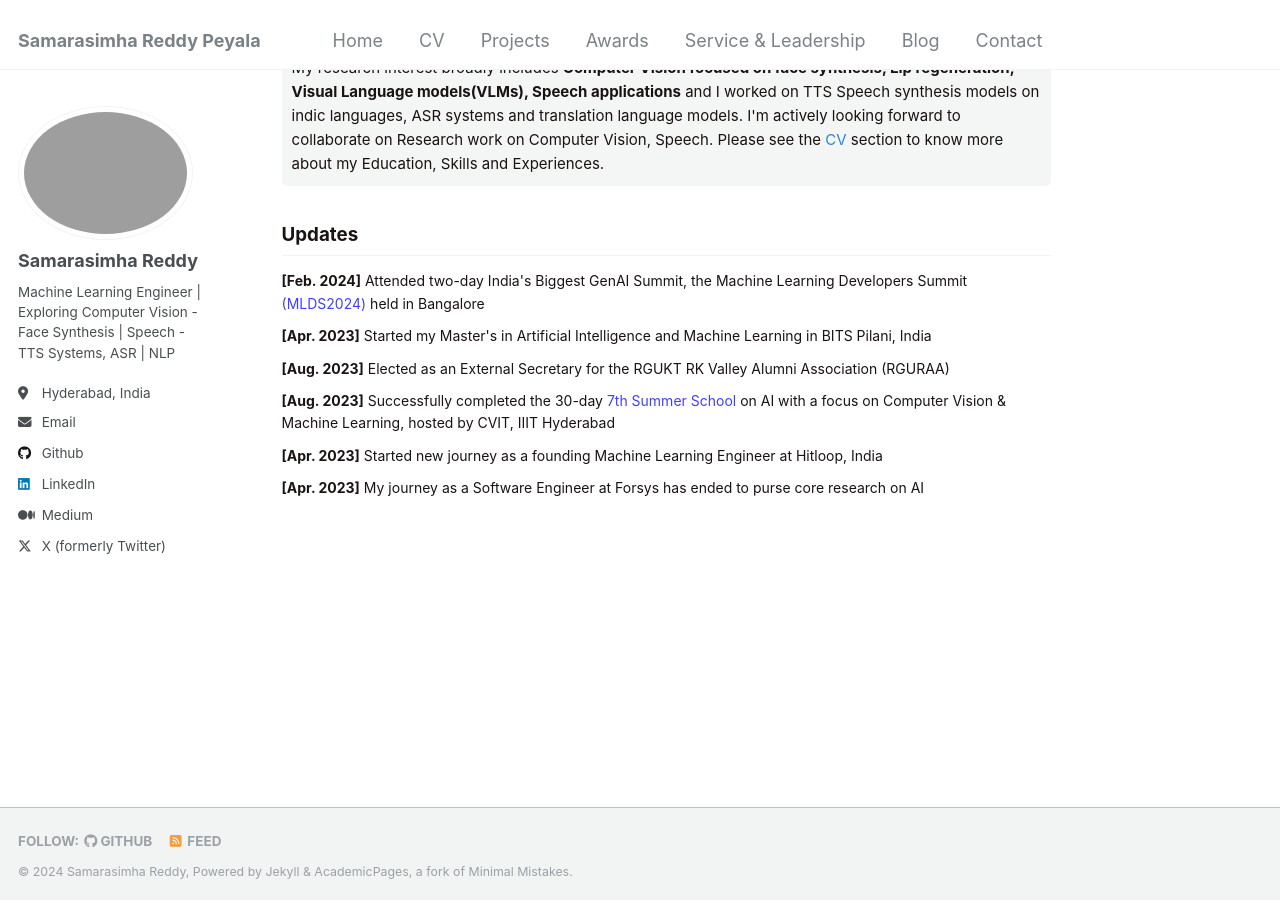
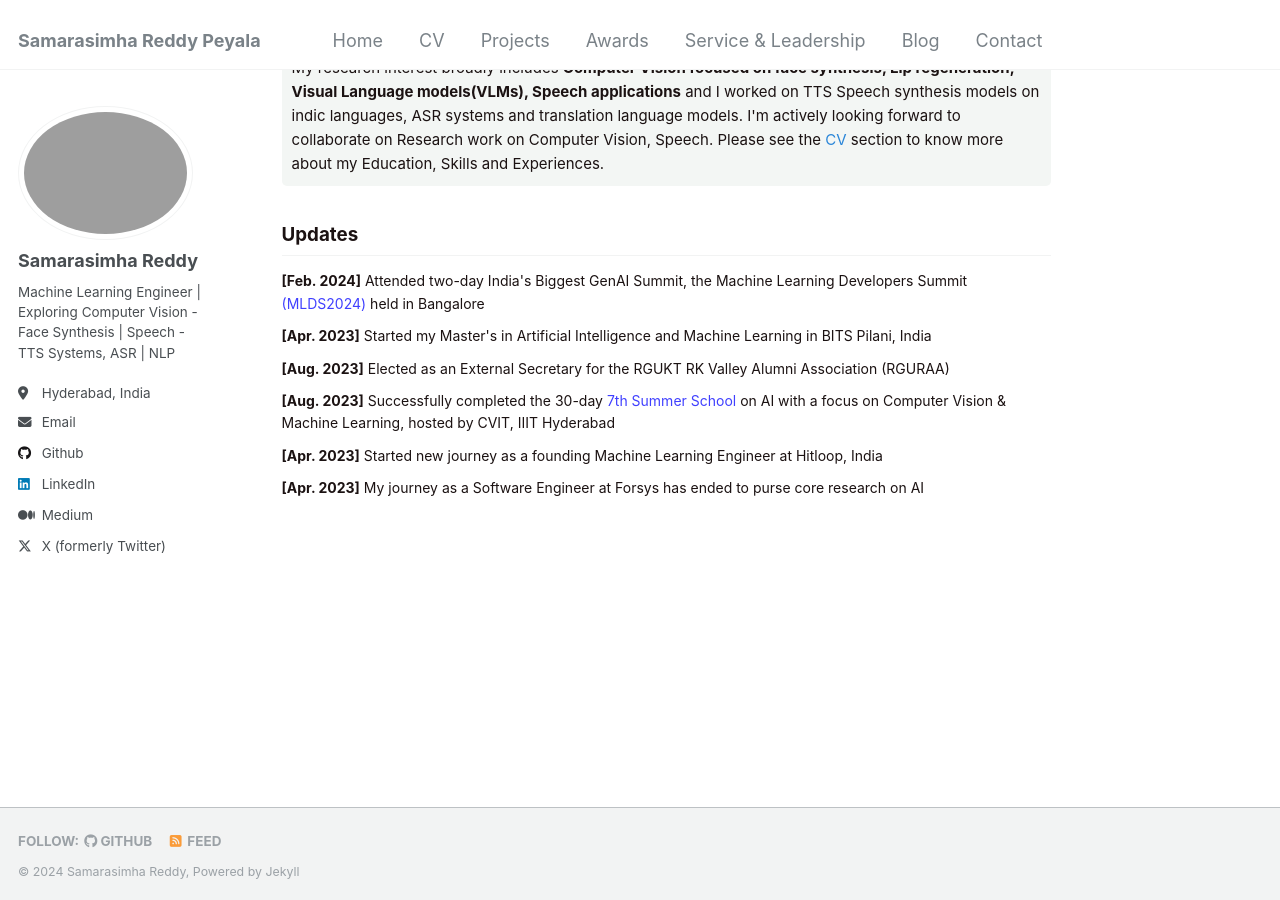
Before and after one commit to samarasimhapeyala/samarasimhapeyala.github.io, a Jekyll site: the page built from _pages/about.md, in a window 1280 px wide and 900 px high, scrolled down 607 px. Built offline with Jekyll 4.4.1, drawn with Linux system fonts in a browser that asks for light colours; a script that is not in the unit is left out.

Commit message:
Update footer.html

```diff
--- a/_includes/footer.html
+++ b/_includes/footer.html
@@ -20,5 +20,7 @@
 {% endif %}
 
 <div class="page__footer-copyright">
-  &copy; {{ site.time | date: '%Y' }} {{ site.name | default: site.title }}, {{ site.data.ui-text[site.locale].powered_by | default: "Powered by" }} <a href="http://jekyllrb.com" rel="nofollow">Jekyll</a> &amp; <a href="https://github.com/academicpages/academicpages.github.io">AcademicPages</a>, a fork of <a href="https://mademistakes.com/work/minimal-mistakes-jekyll-theme/" rel="nofollow">Minimal Mistakes</a>.<br />
+  <!--&copy; {{ site.time | date: '%Y' }} {{ site.name | default: site.title }}, {{ site.data.ui-text[site.locale].powered_by | default: "Powered by" }} <a href="http://jekyllrb.com" rel="nofollow">Jekyll</a> &amp; <a href="https://github.com/academicpages/academicpages.github.io">AcademicPages</a>, a fork of <a href="https://mademistakes.com/work/minimal-mistakes-jekyll-theme/" rel="nofollow">Minimal Mistakes</a>.<br />-->
+  &copy; {{ site.time | date: '%Y' }} {{ site.name | default: site.title }}, {{ site.data.ui-text[site.locale].powered_by | default: "Powered by" }} <a href="http://jekyllrb.com" rel="nofollow">Jekyll</a><br />
+
 </div>
```
